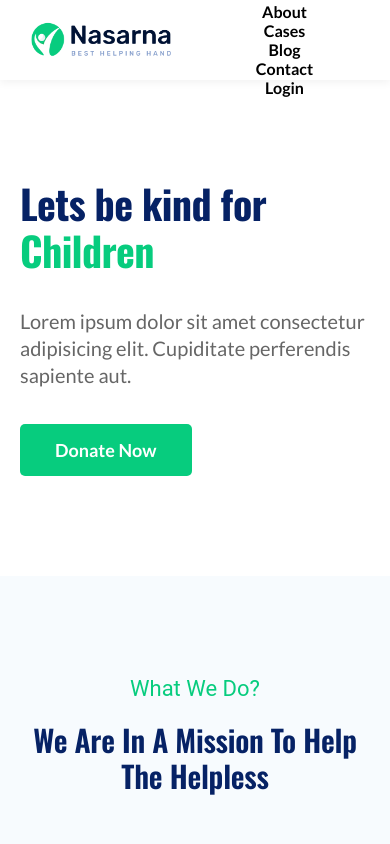
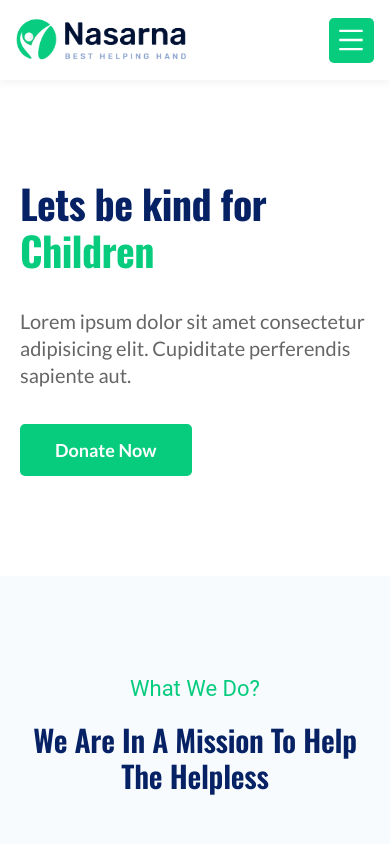
Before and after one commit to HasiburRahman-hr11/next-js-charity-app-front-end, a Next.js app: page / in a window 390 px wide. Shown: the top 844 px of the page. Built offline with nearby package versions, Linux system fonts and the light colour scheme.

Commit message:
header responsiveness

```diff
--- a/components/Header/Header.jsx
+++ b/components/Header/Header.jsx
@@ -1,13 +1,16 @@
-import React from 'react';
+import React, { useState } from 'react';
 import Link from 'next/link';
 import Image from 'next/image';
 import { useRouter } from "next/router";
 
 import { Container, Grid, Box } from '@mui/material';
+import { AiOutlineMenu, AiOutlineClose } from 'react-icons/ai';
 
 import styles from './Header.module.css';
 
 const Header = () => {
+
+    const [menuOpen, setMenuOpen] = useState(false)
 
     const router = useRouter();
 
@@ -15,11 +18,11 @@ const Header = () => {
         <header className={styles.header}>
             <Container fixed>
                 <Grid container sx={{
-                    alignItems:'center'
+                    alignItems: 'center'
                 }}>
-                    <Grid item xs={6} md={3}>
+                    <Grid item xs={8} md={3}>
                         <Link href='/' >
-                            <a style={{ position: "relative", width: "100%", display:'block', maxWidth:'170px', paddingBottom:'20%' }}>
+                            <a style={{ position: "relative", width: "100%", display: 'block', maxWidth: '170px', paddingBottom: '20%' }}>
                                 <Image
                                     src="/images/logo.png"
                                     alt="Logo"
@@ -29,9 +32,9 @@ const Header = () => {
                             </a>
                         </Link>
                     </Grid>
-                    <Grid item xs={6} md={9}>
-                        <nav className={styles.navbar}>
-                            <ul className={styles.main__menu}>
+                    <Grid item xs={4} md={9}>
+                        <nav className={menuOpen ? `${styles.navbar} ${styles.navbar__active}` : styles.navbar}>
+                            <ul className={styles.main__menu} onClick={() => setMenuOpen(false)}>
                                 <li className={router.pathname == "/" ? `${styles.menu__item} ${styles.active}` : styles.menu__item}>
                                     <Link href="/">
                                         <a>Home</a>
@@ -63,7 +66,18 @@ const Header = () => {
                                     </Link>
                                 </li>
                             </ul>
+
+                            {/* Toggle Menu Close */}
+                            <span className={styles.menu__close} onClick={() => setMenuOpen(false)}>
+                                <AiOutlineClose />
+                            </span>
                         </nav>
+
+                        {/* Toggle Menu Open */}
+                        <span className={styles.menu__open} onClick={() => setMenuOpen(!menuOpen)}>
+                            <AiOutlineMenu />
+                        </span>
+                        <div className={menuOpen ? `${styles.menu__overlay} ${styles.menu__overlay_active}` : styles.menu__overlay} onClick={() => setMenuOpen(false)}></div>
                     </Grid>
                 </Grid>
             </Container>
--- a/components/Header/Header.module.css
+++ b/components/Header/Header.module.css
@@ -26,8 +26,68 @@
     font-weight: 600;
 }
 
+.menu__open , .menu__close{
+    width: 45px;
+    height: 45px;
+    background-color: var(--primary-color);
+    color: #fff;
+    align-items: center;
+    justify-content: center;
+    font-size: 30px;
+    display: none;
+    border-radius: 5px;
+    cursor: pointer;
+    float: right;
+}
+.menu__close{
+    position: absolute;
+    top: 20px;
+    right: 20px;
+    cursor: pointer;
+    border-radius: 50%;
+    display: flex;
+    width: 40px;
+    height: 40px;
+}
+
+
 @media only screen and (max-width:990px) {
+    .navbar , .menu__overlay{
+        position: fixed;
+        left: -150%;
+        top: 0;
+        width: 270px;
+        background-color: #fff;
+        height: 100%;
+        min-height: 100vh;
+        z-index: 999;
+        transition: all 0.4s;
+    }
+    .navbar.navbar__active{
+        left: 0;
+    }
     .main__menu {
         flex-direction: column;
+        margin-top: 70px;
+    }
+    .menu__item{
+        margin-bottom: 10px;
+    }
+    .menu__item a {
+        padding: 10px 15px;
+        display: block;
+        width: 100%;
+    }
+    .menu__open{
+        display: flex;
+    }
+    .menu__overlay{
+        width: 100%;
+        min-width: 100vw;
+        background-color: rgba(0, 0, 0, 0.5);
+        z-index: 910;
+    }
+    .menu__overlay.menu__overlay_active{
+        left: 0;
     }
 }
```
